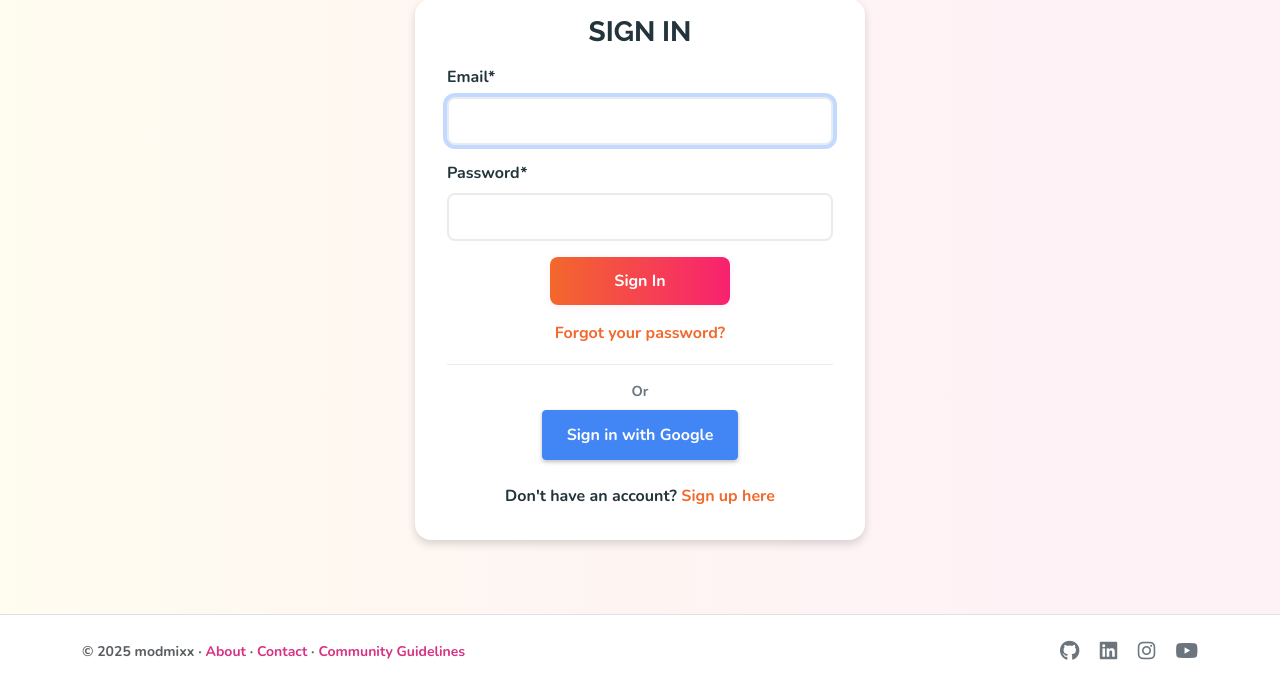
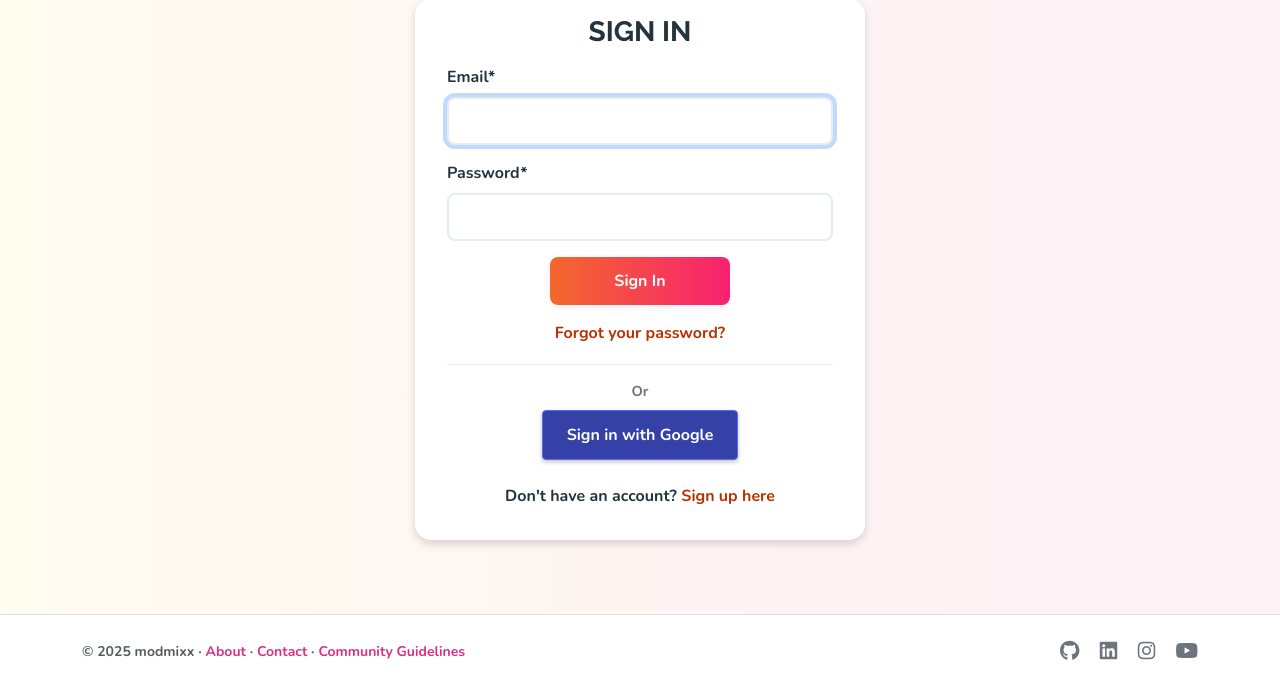
Before and after one commit to Seren-Hughes/modmixx, a Django app: page /login/ in a window 1280 px wide. Shown: the part 113-800 px from the top of the page. Run offline with Django 5.2, Linux system fonts and the light colour scheme; some libraries are stand-ins or nearby versions.

Commit message:
chore: update button and link colours for improved contrast

```diff
--- a/static/css/components.css
+++ b/static/css/components.css
@@ -159,7 +159,7 @@
 }
 
 .auth-links a {
-    color: var(--color-primary-orange);
+    color:  rgb(184, 49, 0);
     text-decoration: none;
     font-weight: 500;
 }
@@ -170,9 +170,9 @@
 
 /* Google sign in/up button */
 .google-btn {
-    background: #4285f4;
+    background: #3541a6;
     color: #fff;
-    border: 1px solid #4285f4;
+    border: 1px solid #5A6AF4;
     border-radius: var(--border-radius-sm);
     padding: 12px 24px;
     font-size: 1rem;
@@ -192,8 +192,8 @@
 
 .google-btn:hover,
 .google-btn:focus {
-    background: #357ae8;
-    border-color: #357ae8;
+    background: #5A6AF4;
+    border-color: #5A6AF4;
     color: #fff;
     text-decoration: none;
     box-shadow: 0 4px 8px rgba(0,0,0,0.3);
@@ -273,7 +273,7 @@
 
 /* Menu links for auth and social pages */
 .menu-link {
-    color: var(--color-primary-orange);
+    color:  rgb(166, 26, 94);
     text-decoration: none;
     font-size: 1.05em;
     font-family: var(--font-main);
```
